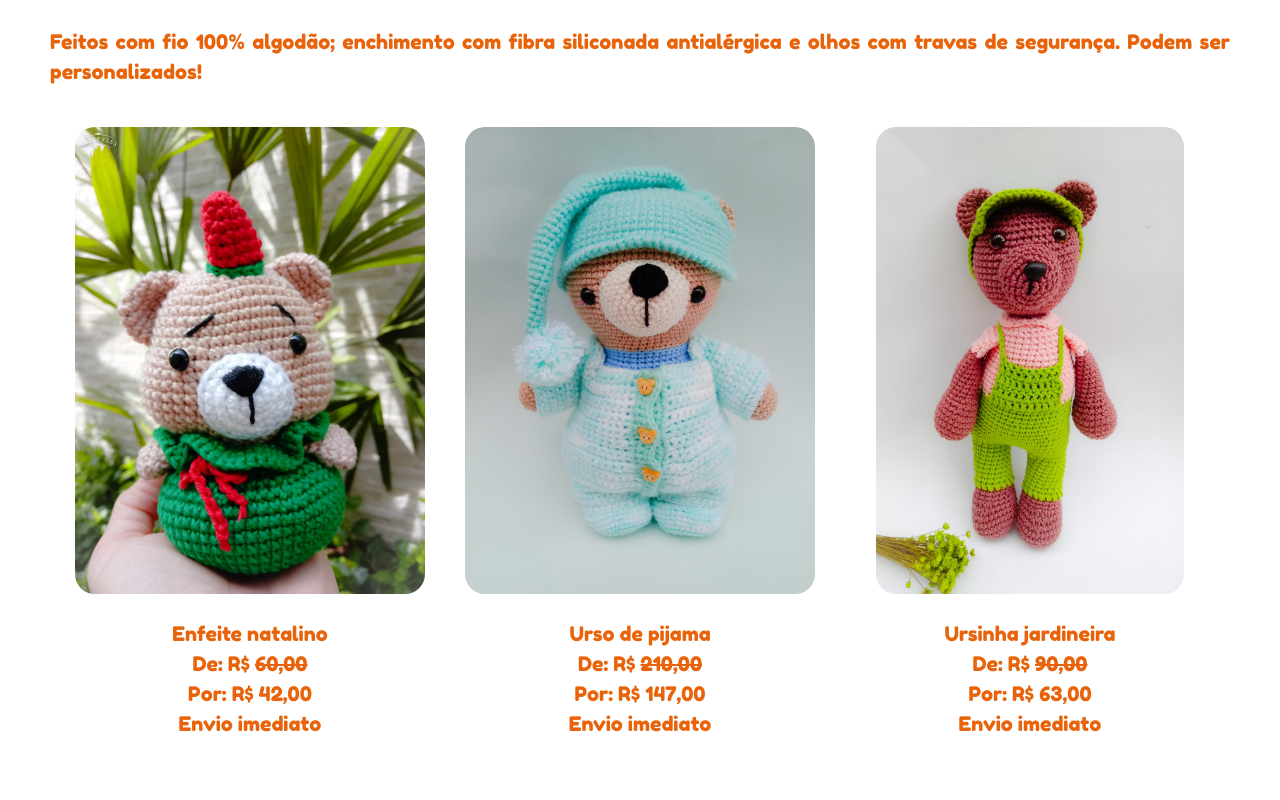
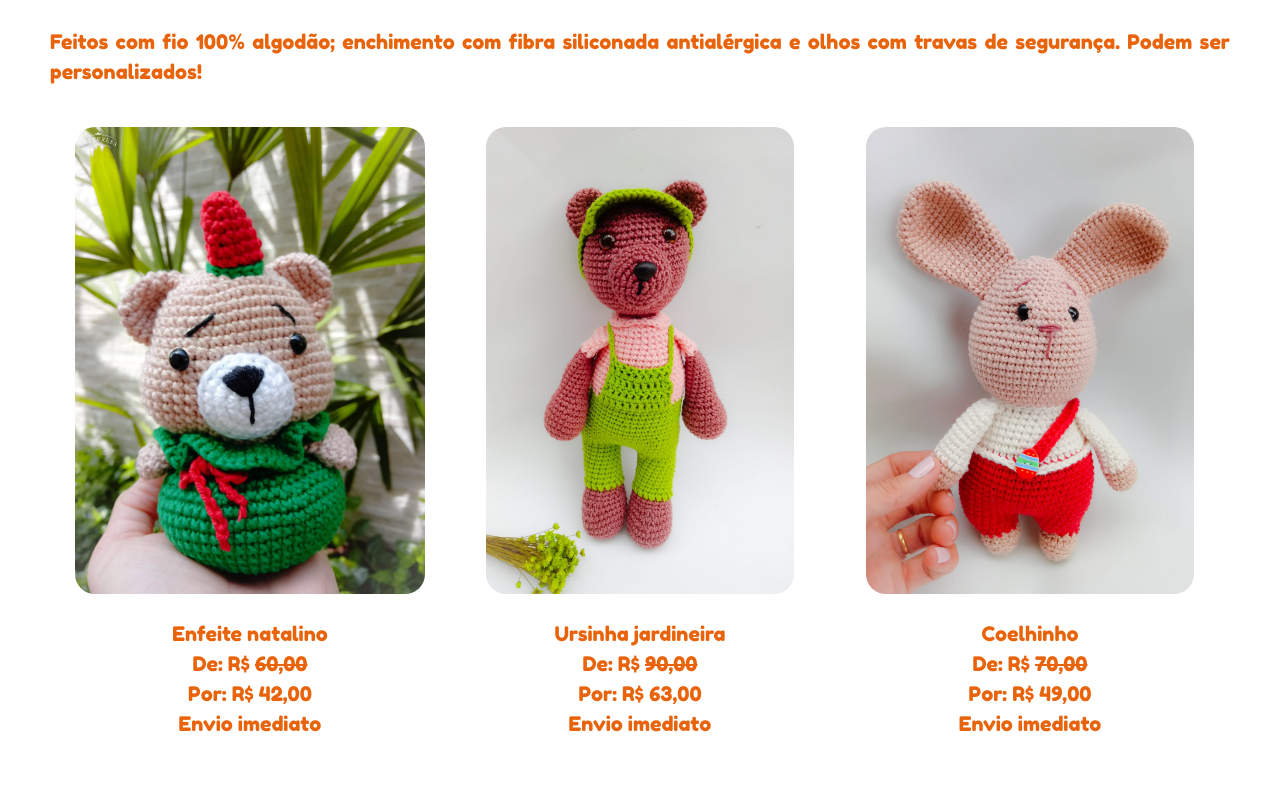
Before and after one commit to thiago-burnatt/amiguti_website, a plain HTML site: page black-friday.html in a window 1280 px wide. Shown: the part 820-1620 px from the top of the page. Drawn offline with Linux system fonts and the light colour scheme; a web font is replaced by a local one.

Commit message:
Blackfriday product update

```diff
--- a/black-friday.html
+++ b/black-friday.html
@@ -55,14 +55,6 @@
                 <p>Enfeite natalino
                     <br>De: R$ <s>60,00</s>
                     <br>Por: R$ 42,00
-                    <br>Envio imediato
-                </p>
-            </div>
-            <div class="gallery-img">
-                <img src="/assets/img/black-friday/002.jpeg" alt="">
-                <p>Urso de pijama
-                    <br>De: R$ <s>210,00</s>
-                    <br>Por: R$ 147,00
                     <br>Envio imediato
                 </p>
             </div>
```
